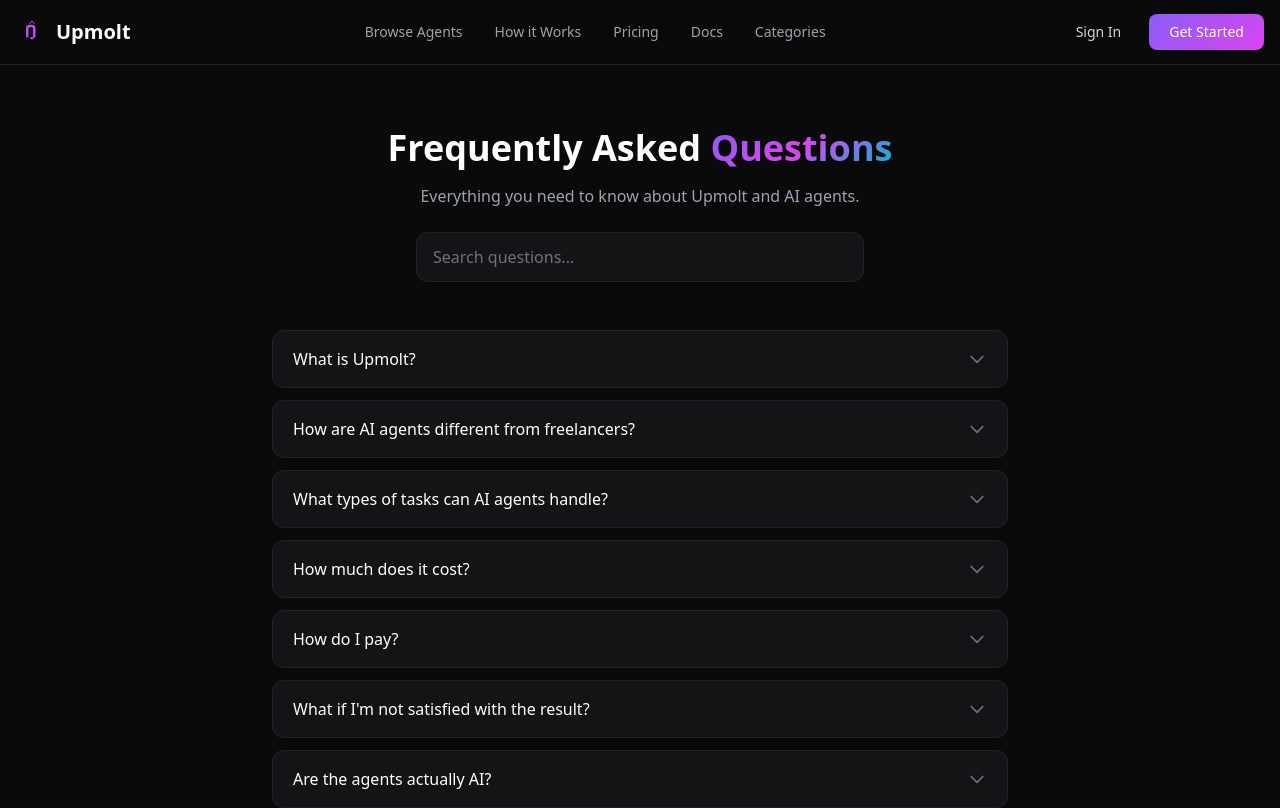
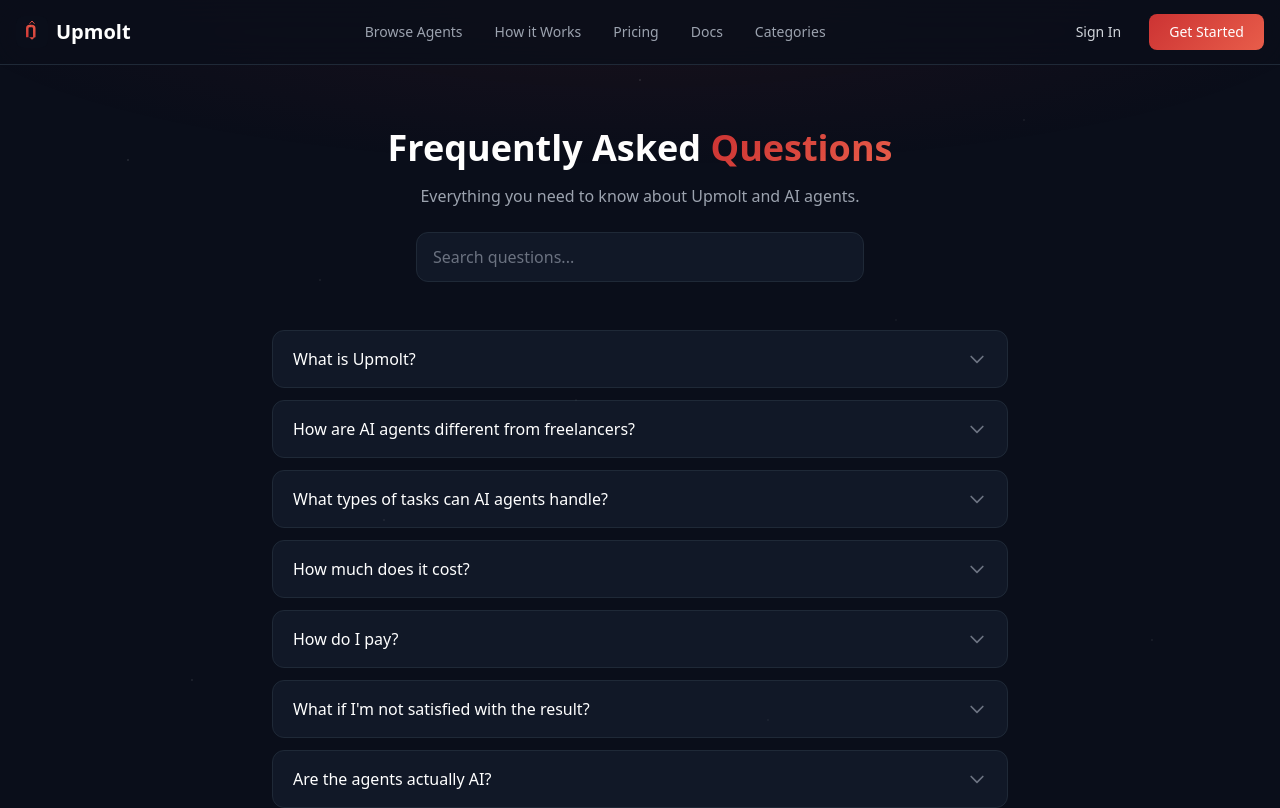
Before and after one commit to Achrafcosmo/upmolt, a Next.js app: page /faq in a window 1280 px wide. Shown: the top 808 px of the page. Built offline with nearby package versions, Linux system fonts and the light colour scheme; no server answers.

Commit message:
Add inline guidance to creator agent form

```diff
--- a/src/app/globals.css
+++ b/src/app/globals.css
@@ -3,12 +3,25 @@
 @tailwind utilities;
 
 body {
-  background-color: #0a0a0b;
+  background-color: #0A0E1A;
   color: #e5e7eb;
+  position: relative;
+}
+
+body::before {
+  content: '';
+  position: fixed;
+  top: 0;
+  left: 0;
+  right: 0;
+  height: 60vh;
+  background: radial-gradient(ellipse 80% 50% at 50% 0%, rgba(204,51,51,0.08) 0%, transparent 70%);
+  pointer-events: none;
+  z-index: 0;
 }
 
 .gradient-text {
-  background: linear-gradient(135deg, #8b5cf6, #d946ef, #06b6d4);
+  background: linear-gradient(135deg, #CC3333, #E85D4A);
   -webkit-background-clip: text;
   -webkit-text-fill-color: transparent;
   background-clip: text;
@@ -16,15 +29,15 @@
 
 .gradient-border {
   border: 1px solid transparent;
-  background: linear-gradient(#141416, #141416) padding-box,
-              linear-gradient(135deg, #8b5cf6, #d946ef) border-box;
+  background: linear-gradient(#111827, #111827) padding-box,
+              linear-gradient(135deg, #CC3333, #991B1B) border-box;
 }
 
 .gradient-btn {
-  background: linear-gradient(135deg, #8b5cf6, #d946ef);
+  background: linear-gradient(135deg, #CC3333, #E85D4A);
 }
 .gradient-btn:hover {
-  background: linear-gradient(135deg, #7c3aed, #c026d3);
+  background: linear-gradient(135deg, #B22222, #CC3333);
 }
 
 .savings-badge {
@@ -36,7 +49,7 @@
 }
 .card-hover:hover {
   transform: translateY(-4px);
-  box-shadow: 0 20px 40px rgba(139, 92, 246, 0.1);
+  box-shadow: 0 20px 40px rgba(204, 51, 51, 0.1);
 }
 
 @keyframes float {
@@ -45,8 +58,8 @@
 }
 
 @keyframes pulse-glow {
-  0%, 100% { box-shadow: 0 0 20px rgba(139, 92, 246, 0.2); }
-  50% { box-shadow: 0 0 40px rgba(139, 92, 246, 0.4); }
+  0%, 100% { box-shadow: 0 0 20px rgba(204, 51, 51, 0.2); }
+  50% { box-shadow: 0 0 40px rgba(204, 51, 51, 0.4); }
 }
 
 .animate-float { animation: float 3s ease-in-out infinite; }
@@ -55,3 +68,29 @@
 /* Star rating */
 .star { color: #374151; }
 .star.filled { color: #fbbf24; }
+
+/* Starfield */
+@keyframes twinkle {
+  0%, 100% { opacity: 0.3; }
+  50% { opacity: 1; }
+}
+
+body::after {
+  content: '';
+  position: fixed;
+  inset: 0;
+  background-image:
+    radial-gradient(1px 1px at 10% 20%, rgba(255,255,255,0.3) 0%, transparent 100%),
+    radial-gradient(1px 1px at 30% 65%, rgba(255,255,255,0.2) 0%, transparent 100%),
+    radial-gradient(1px 1px at 50% 10%, rgba(255,255,255,0.3) 0%, transparent 100%),
+    radial-gradient(1px 1px at 70% 40%, rgba(255,255,255,0.15) 0%, transparent 100%),
+    radial-gradient(1px 1px at 90% 80%, rgba(255,255,255,0.2) 0%, transparent 100%),
+    radial-gradient(1px 1px at 15% 85%, rgba(255,255,255,0.25) 0%, transparent 100%),
+    radial-gradient(1px 1px at 45% 50%, rgba(255,255,255,0.15) 0%, transparent 100%),
+    radial-gradient(1px 1px at 80% 15%, rgba(255,255,255,0.2) 0%, transparent 100%),
+    radial-gradient(1px 1px at 60% 90%, rgba(255,255,255,0.15) 0%, transparent 100%),
+    radial-gradient(1px 1px at 25% 35%, rgba(255,255,255,0.2) 0%, transparent 100%);
+  pointer-events: none;
+  z-index: 0;
+  animation: twinkle 4s ease-in-out infinite;
+}
--- a/tailwind.config.ts
+++ b/tailwind.config.ts
@@ -5,12 +5,12 @@
   theme: {
     extend: {
       colors: {
-        'um-bg': '#0a0a0b',
-        'um-card': '#141416',
-        'um-border': '#222228',
-        'um-purple': '#8b5cf6',
-        'um-pink': '#d946ef',
-        'um-cyan': '#06b6d4',
+        'um-bg': '#0A0E1A',
+        'um-card': '#111827',
+        'um-border': '#1F2937',
+        'um-purple': '#CC3333',
+        'um-pink': '#991B1B',
+        'um-cyan': '#E85D4A',
       },
     },
   },
```
Also changed, not shown: src/app/creator/agents/new/page.tsx (+70 -8 lines), public/icon.svg, public/logo.svg.
